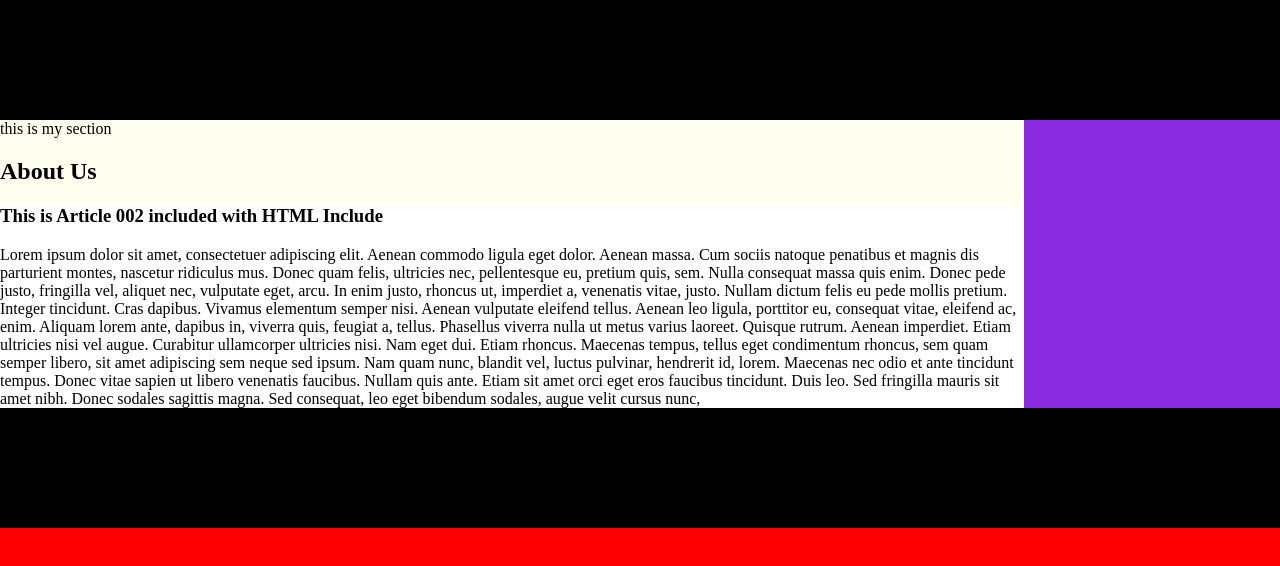
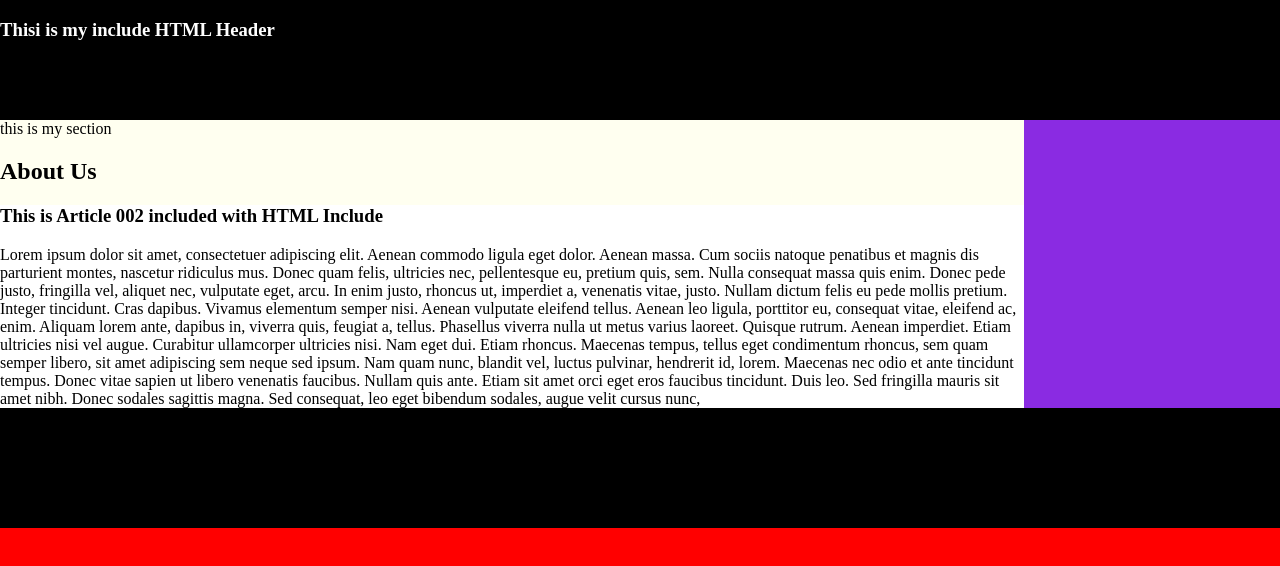
Before and after one commit to Ekrem-Jasharaj/EJ, a plain HTML site: page about.html in a window 1280 px wide. Drawn offline with Linux system fonts and the light colour scheme.

Commit message:
Update about.html

```diff
--- a/about.html
+++ b/about.html
@@ -31,7 +31,7 @@
  <aside include-html="asides/aside.html"></aside>
  <footer include-html="footers/footer.html"></footer>
 <script>
-MainEJ().includeHTML();
+new MainEJ().includeHTML();
 </script>
 </body>
 </html>
```
